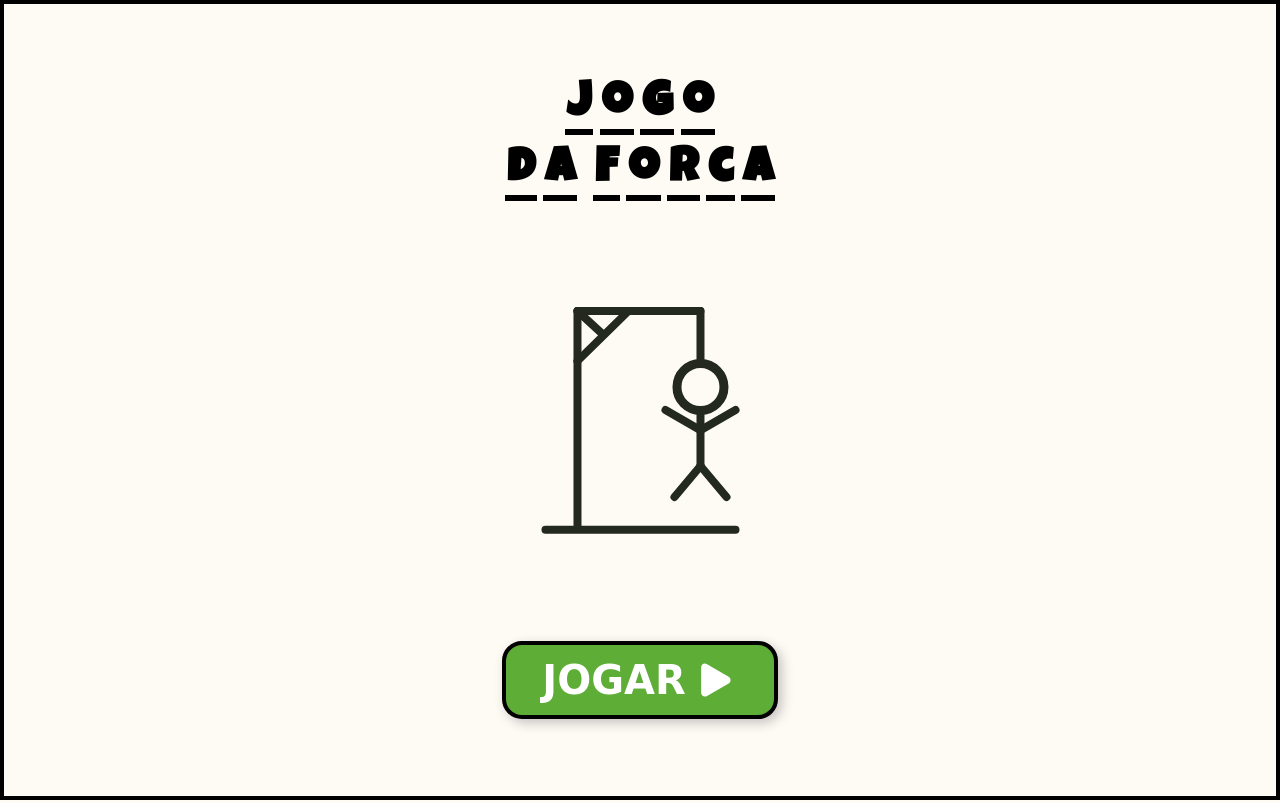
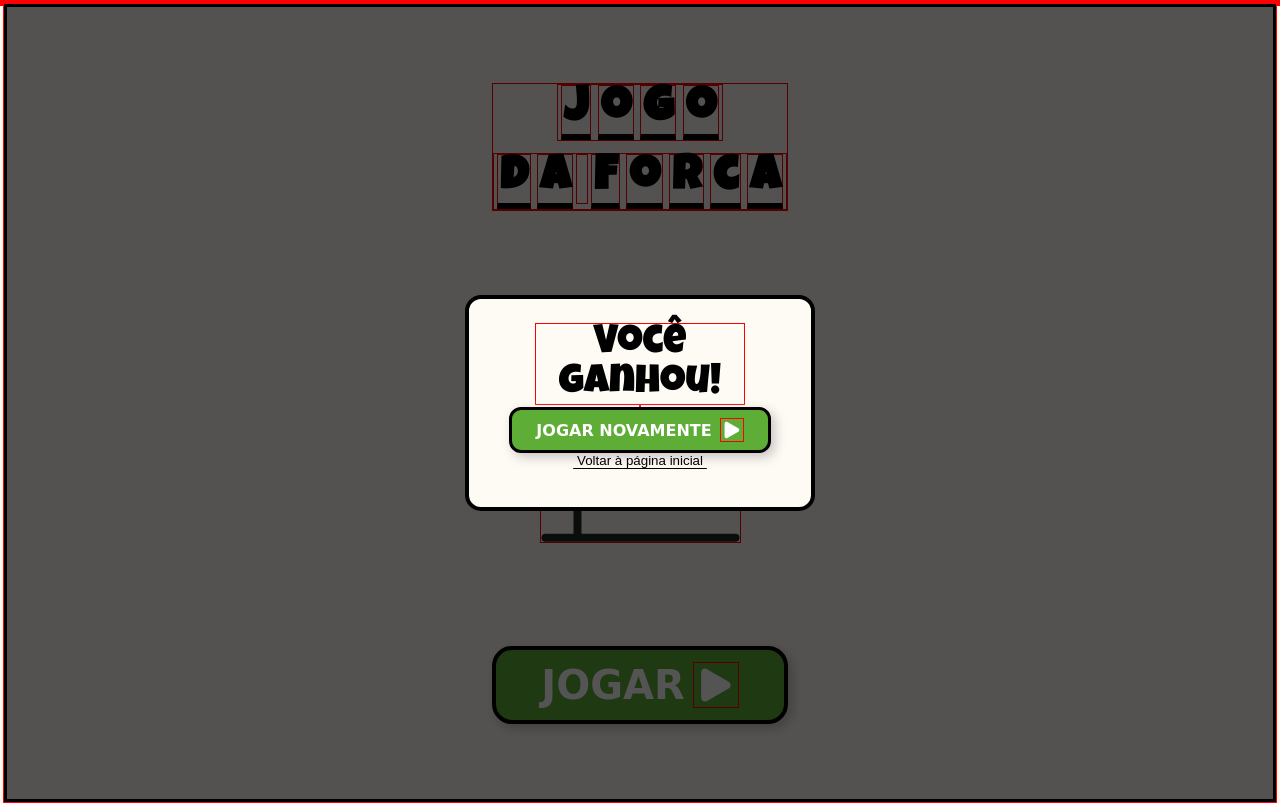
Before and after one commit to rachelpizane/jogo-da-forca, a plain HTML site: page index.html in a window 1280 px wide. Drawn offline with Linux system fonts and the light colour scheme; a web font is replaced by a local one.

Commit message:
feat: - construí a base da mensagem de vitória/derrota no HTML e CSS

```diff
--- a/index.html
+++ b/index.html
@@ -61,6 +61,21 @@
         <!-- Teclado virtual será inserido aqui -->
       </div>
     </section>
+
+    <section class="game-message">
+      <div class="game-message__card">
+        <h3 class="game-message__title">Você ganhou!</h3>
+
+        <div class="game-message__circle"></div>
+
+        <button class="game-message__restart-button">
+          Jogar novamente
+          <img class="game-message__play-icon" src="img/play-icon.svg" alt="play icon">
+        </button>
+
+        <button class="game-message__home-page-button">Voltar à página inicial</button>
+      </div>
+    </section>
   </main>
 
   <script src="script.js"></script>
--- a/style.css
+++ b/style.css
@@ -17,7 +17,7 @@
   padding:0;
   margin: 0;
   box-sizing: border-box;
-  /* border: 1px solid red; */
+  border: 1px solid red;
 }
 
 /* Estilos gerais */
@@ -29,22 +29,27 @@ body {
 
 main {
   position: relative;
+  display: grid;
+  justify-items: center;
 }
 
-.home-page, .game-page {
-  padding: 1.5rem 1.25rem;
-  height: 100dvh;
-  max-width: 100dvw;
-  display: grid;
-  position: absolute;
-  top: 0;
-  left: 0;
-  right: 0;
+.home-page, .game-page, .game-message__card {
   border: .3rem solid var(--color-dark);
   background-color: var(--main-bg-color);
 }
 
-.home-page__start-button, .game-page__restart-button {
+.home-page, .game-page, .game-message {
+  padding: 1.5rem 1.25rem;
+  position: absolute;
+  display: grid;
+  top: 0;
+  left: 0;
+  right: 0;
+  height: 100dvh;
+  max-width: 100dvw;
+}
+
+.home-page__start-button, .game-page__restart-button , .game-message__restart-button {
   padding: .75rem;
   font-family: inherit;
   text-transform: uppercase;
@@ -247,3 +252,64 @@ main {
   cursor: default;
   background-color: #bbb8b8
 }
+
+/* Estilos Game Message */
+.game-message{
+  z-index: 4;
+  background-color: #000000ab;
+  place-content: center;
+}
+
+.game-message__card {
+  display: grid;
+  width: 350px;
+  padding: 1.5rem 2.5rem;
+  justify-items: center;
+  border-radius: 1rem;
+}
+
+.game-message__title {
+  font-family: "Luckiest Guy", cursive;
+  text-align: center;
+  line-height: 1;
+  font-size: 2.5rem;
+  font-weight: normal;
+  width: 80%;
+}
+
+.game-message__restart-button{
+  font-size: 1rem;
+  border: .2rem solid var(--color-dark);
+  border-radius: .75rem;
+  padding: .5rem .75rem;
+  min-width: 100%;
+  display: inline-flex;
+  align-items: center;
+  justify-content: center;
+  gap: .5rem;
+}
+
+.game-message__home-page-button{
+  border: none;
+  background-color: transparent;
+  border-bottom: .96rem solid transparent;
+  position: relative;
+  padding: 0 .25rem;
+  cursor: pointer;
+}
+
+.game-message__home-page-button::after{
+  content: "";
+  display: block;
+  position: absolute;
+  bottom: -.06rem;
+  left: 0;
+  width: 100%;
+  height: .06rem;
+  background-color: var(--color-dark);
+  border-radius: .5rem;
+}
+
+.game-message__play-icon{
+  width: 1.5rem;
+}
```
